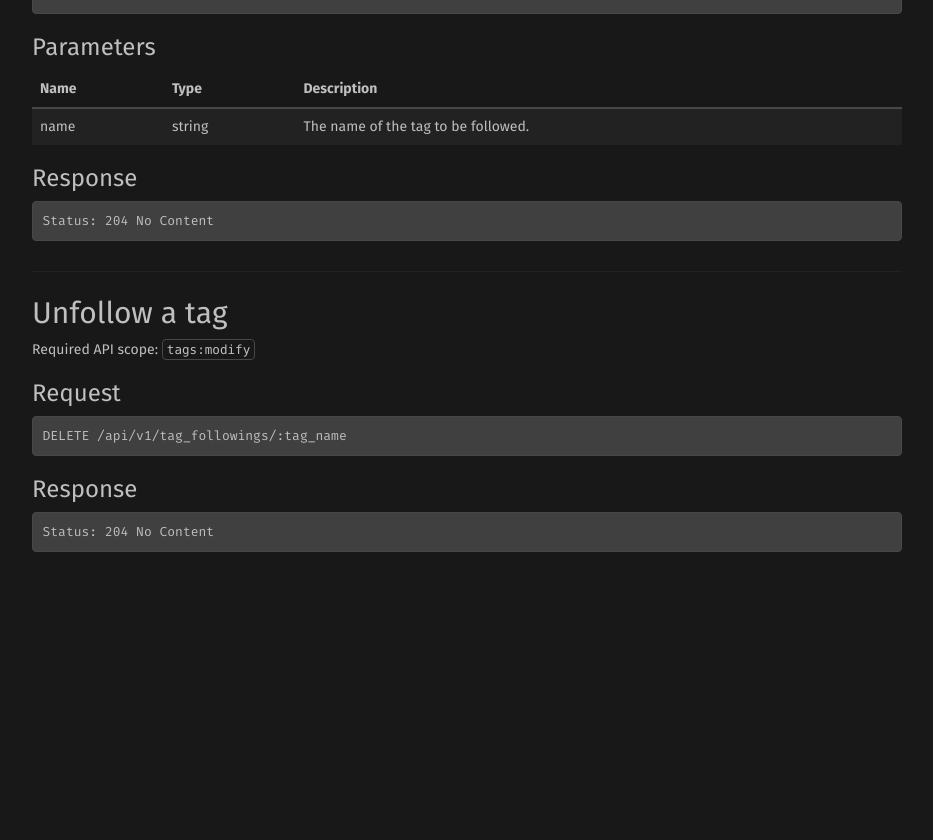
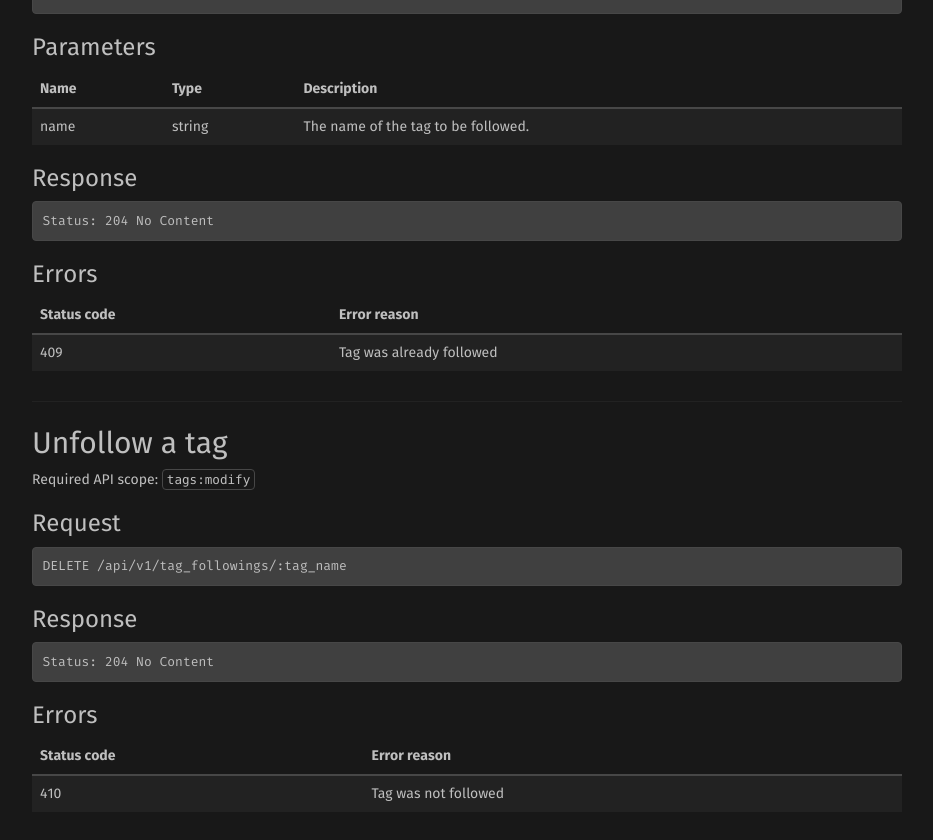
Before and after one commit to diaspora/api-documentation, a Jekyll site: the page built from _routes/tag_followings.md, in a window 1280 px wide and 900 px high, scrolled down 904 px. Shown: the top 840 px of the window, without its empty margins (323-1256 px from the left). Built offline with Jekyll 4.4.1, drawn with Linux system fonts in a browser that asks for light colours; before the commit the page ends 1536 px from its top, so only the background shows below that.

Commit message:
Errors: Use 409 for failing to create existing content and 410 for failing to delete already gone content

```diff
--- a/_routes/tag_followings.md
+++ b/_routes/tag_followings.md
@@ -51,6 +51,12 @@ POST /api/v1/tag_followings
 Status: 204 No Content
 ~~~
 
+### Errors
+
+| Status code | Error reason             |
+| ----------- |------------------------- |
+| 409         | Tag was already followed |
+
 ## Unfollow a tag
 
 Required API scope: `tags:modify`
@@ -66,3 +72,9 @@ DELETE /api/v1/tag_followings/:tag_name
 ~~~
 Status: 204 No Content
 ~~~
+
+### Errors
+
+| Status code | Error reason         |
+| ----------- |--------------------- |
+| 410         | Tag was not followed |
```
Also changed, not shown: _routes/comments.md (+1 -1 lines), _routes/likes.md (+2 -2 lines), _routes/post_interactions.md (+6 -0 lines), _routes/reshares.md (+8 -0 lines).
